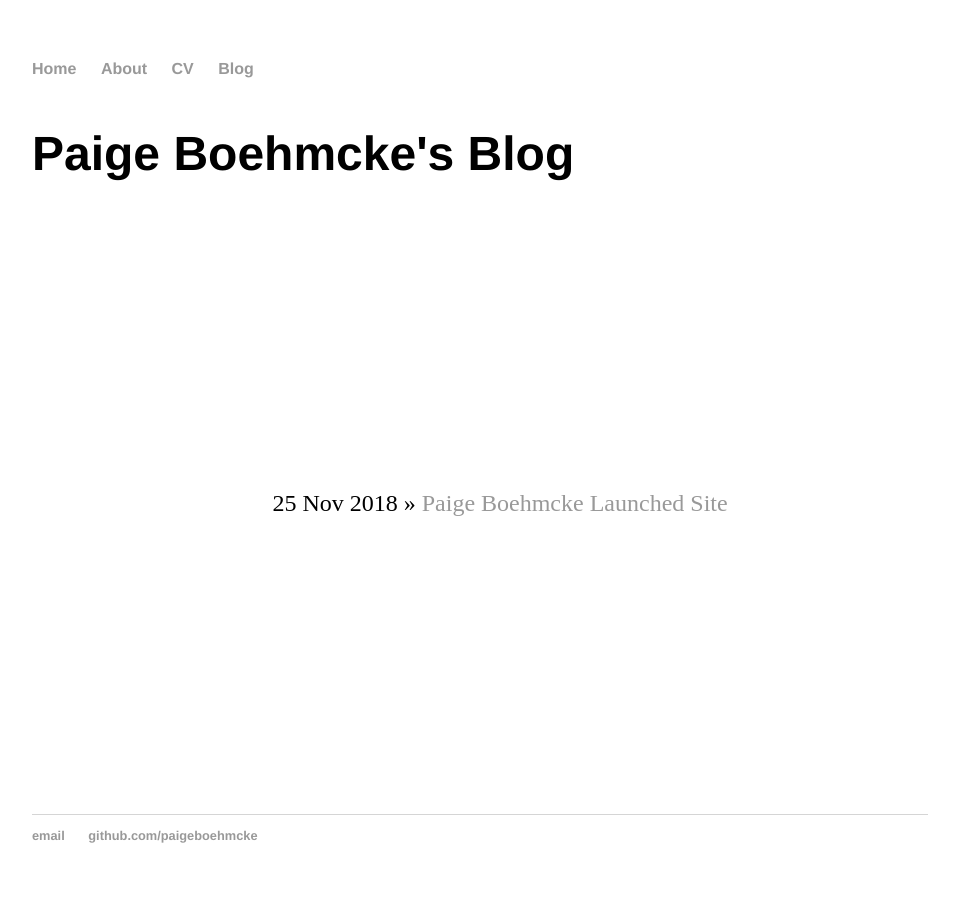
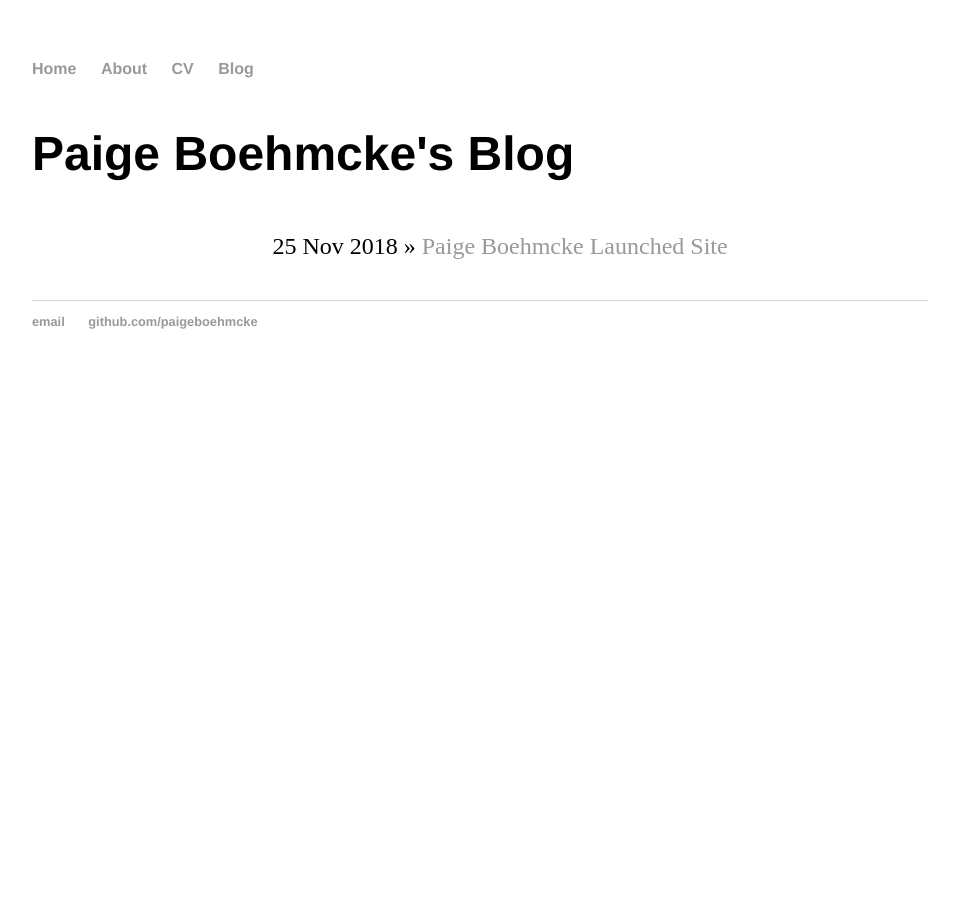
Before and after one commit to paigeboehmcke/paigeboehmcke.github.io, a Jekyll site: the page built from blog/index.html, in a window 1280 px wide. Shown: the whole page, without its empty margins (160-1119 px from the left). Built offline with Jekyll 4.4.1, drawn with Linux system fonts in a browser that asks for light colours.

Commit message:
Update main.css

```diff
--- a/css/main.css
+++ b/css/main.css
@@ -43,8 +43,7 @@ ul.posts li {
 .container {
     display: flex; /* equal height of the children */
     flex-wrap: wrap;
-    --h:80vh;
-    height:var(--h);
+    height:var(--h, flex);
 }
 .blurb {
     padding: .8em;
```
